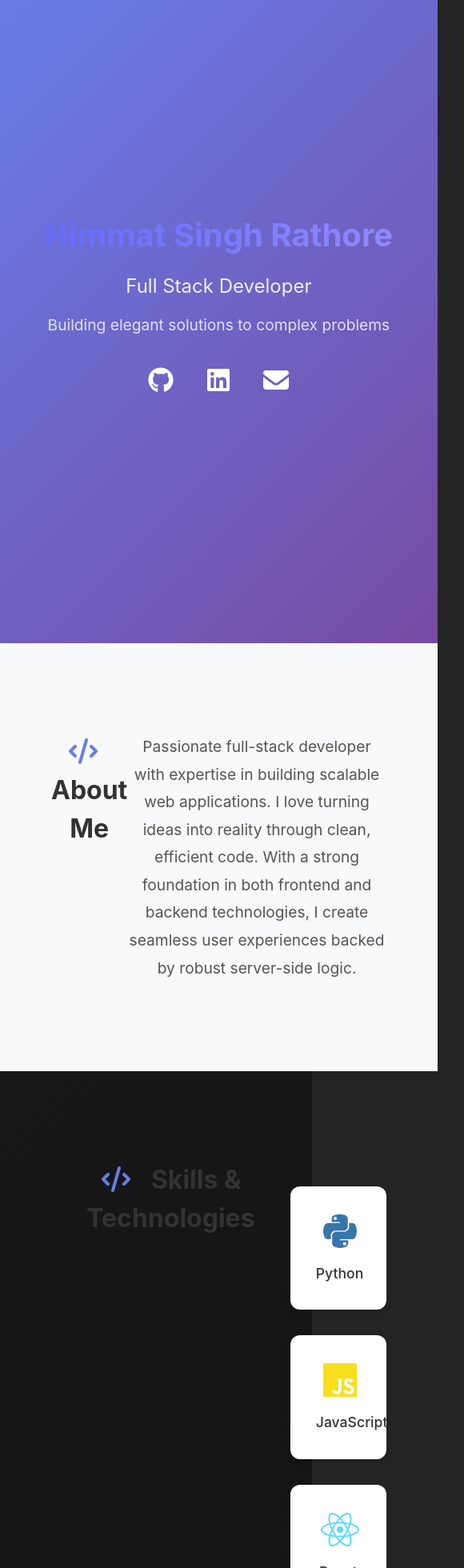
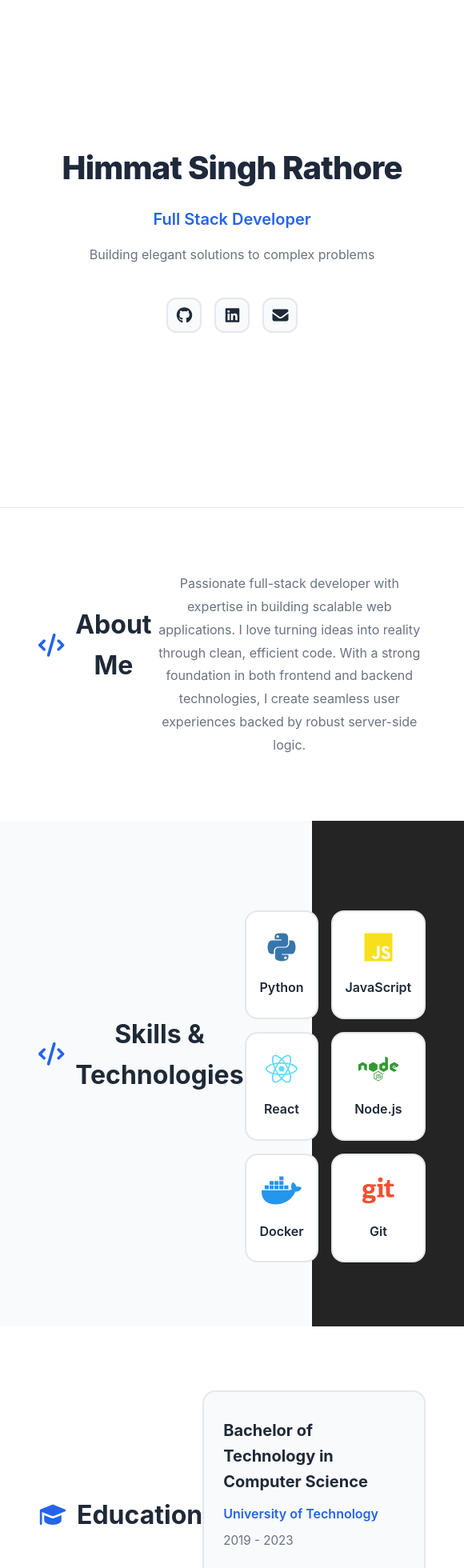
Before and after one commit to himmsrathore/flask_hello, a React app in the folder frontend/: page / in a window 390 px wide. Shown: the part 40-2000 px from the top of the page at 80% size, 580 px wide, since content can reach past the window. Built offline with nearby package versions, Linux system fonts and the light colour scheme; the HTML template or start-up script is replaced by a standard one.

Commit message:
Redesign UI with clean design and better mobile compatibility

```diff
--- a/frontend/src/App.css
+++ b/frontend/src/App.css
@@ -4,8 +4,34 @@
   box-sizing: border-box;
 }
 
+:root {
+  --primary: #2563eb;
+  --primary-dark: #1d4ed8;
+  --text-primary: #1f2937;
+  --text-secondary: #6b7280;
+  --bg-primary: #ffffff;
+  --bg-secondary: #f9fafb;
+  --border: #e5e7eb;
+  --shadow-sm: 0 1px 2px 0 rgba(0, 0, 0, 0.05);
+  --shadow-md: 0 4px 6px -1px rgba(0, 0, 0, 0.1);
+  --shadow-lg: 0 10px 15px -3px rgba(0, 0, 0, 0.1);
+  --shadow-xl: 0 20px 25px -5px rgba(0, 0, 0, 0.1);
+}
+
+body {
+  font-family: -apple-system, BlinkMacSystemFont, 'Segoe UI', 'Roboto', 'Oxygen',
+    'Ubuntu', 'Cantarell', 'Fira Sans', 'Droid Sans', 'Helvetica Neue',
+    sans-serif;
+  -webkit-font-smoothing: antialiased;
+  -moz-osx-font-smoothing: grayscale;
+  color: var(--text-primary);
+  background: var(--bg-secondary);
+  line-height: 1.6;
+}
+
 .portfolio {
   width: 100%;
+  min-height: 100vh;
 }
 
 /* Hero Section */
@@ -14,62 +40,76 @@
   display: flex;
   align-items: center;
   justify-content: center;
-  background: linear-gradient(135deg, #667eea 0%, #764ba2 100%);
-  color: white;
-  text-align: center;
-  padding: 2rem;
+  background: var(--bg-primary);
+  padding: 2rem 1rem;
+  border-bottom: 1px solid var(--border);
 }
 
 .hero-content {
   max-width: 800px;
+  text-align: center;
 }
 
 .name {
-  font-size: 4rem;
-  font-weight: 700;
+  font-size: clamp(2.5rem, 8vw, 4.5rem);
+  font-weight: 800;
   margin-bottom: 1rem;
-  animation: fadeInUp 0.8s ease-out;
+  color: var(--text-primary);
+  letter-spacing: -0.02em;
+  animation: fadeInUp 0.6s ease-out;
 }
 
 .title {
-  font-size: 2rem;
+  font-size: clamp(1.25rem, 4vw, 2rem);
   margin-bottom: 1rem;
-  opacity: 0.9;
-  animation: fadeInUp 0.8s ease-out 0.2s backwards;
+  color: var(--primary);
+  font-weight: 600;
+  animation: fadeInUp 0.6s ease-out 0.1s backwards;
 }
 
 .tagline {
-  font-size: 1.2rem;
-  opacity: 0.8;
-  margin-bottom: 2rem;
-  animation: fadeInUp 0.8s ease-out 0.4s backwards;
+  font-size: clamp(1rem, 2vw, 1.25rem);
+  color: var(--text-secondary);
+  margin-bottom: 2.5rem;
+  animation: fadeInUp 0.6s ease-out 0.2s backwards;
 }
 
 .social-links {
   display: flex;
-  gap: 2rem;
+  gap: 1.5rem;
   justify-content: center;
-  animation: fadeInUp 0.8s ease-out 0.6s backwards;
+  flex-wrap: wrap;
+  animation: fadeInUp 0.6s ease-out 0.3s backwards;
 }
 
 .social-links a {
-  color: white;
-  font-size: 2rem;
-  transition: transform 0.3s ease, opacity 0.3s ease;
+  width: 48px;
+  height: 48px;
+  display: flex;
+  align-items: center;
+  justify-content: center;
+  color: var(--text-primary);
+  background: var(--bg-secondary);
+  border: 2px solid var(--border);
+  border-radius: 12px;
+  font-size: 1.5rem;
+  transition: all 0.3s ease;
 }
 
 .social-links a:hover {
-  transform: translateY(-5px);
-  opacity: 0.8;
+  color: var(--primary);
+  border-color: var(--primary);
+  transform: translateY(-4px);
+  box-shadow: var(--shadow-lg);
 }
 
 /* Section Styles */
 section {
-  padding: 5rem 2rem;
+  padding: 5rem 1.5rem;
 }
 
 section:nth-child(even) {
-  background: #f8f9fa;
+  background: var(--bg-primary);
 }
 
 .container {
@@ -78,22 +118,31 @@ section:nth-child(even) {
 }
 
 h2 {
-  font-size: 2.5rem;
+  font-size: clamp(2rem, 5vw, 2.5rem);
   margin-bottom: 3rem;
   text-align: center;
-  color: #333;
+  color: var(--text-primary);
+  font-weight: 700;
+  display: flex;
+  align-items: center;
+  justify-content: center;
+  gap: 0.75rem;
 }
 
 h2 svg {
-  margin-right: 1rem;
-  color: #667eea;
+  color: var(--primary);
+  font-size: 0.9em;
 }
 
 /* About Section */
+.about {
+  background: var(--bg-primary);
+}
+
 .about p {
-  font-size: 1.2rem;
+  font-size: clamp(1rem, 2vw, 1.125rem);
   line-height: 1.8;
-  color: #555;
+  color: var(--text-secondary);
   text-align: center;
   max-width: 800px;
   margin: 0 auto;
@@ -102,23 +151,25 @@ h2 svg {
 /* Skills Section */
 .skills-grid {
   display: grid;
-  grid-template-columns: repeat(auto-fit, minmax(150px, 1fr));
-  gap: 2rem;
+  grid-template-columns: repeat(auto-fit, minmax(140px, 1fr));
+  gap: 1.5rem;
   margin-top: 2rem;
 }
 
 .skill-card {
-  background: white;
-  padding: 2rem;
-  border-radius: 12px;
+  background: var(--bg-primary);
+  padding: 2rem 1.5rem;
+  border-radius: 16px;
   text-align: center;
-  box-shadow: 0 4px 6px rgba(0, 0, 0, 0.1);
-  transition: transform 0.3s ease, box-shadow 0.3s ease;
+  border: 2px solid var(--border);
+  transition: all 0.3s ease;
+  cursor: default;
 }
 
 .skill-card:hover {
-  transform: translateY(-10px);
-  box-shadow: 0 8px 12px rgba(0, 0, 0, 0.15);
+  border-color: var(--primary);
+  transform: translateY(-8px);
+  box-shadow: var(--shadow-xl);
 }
 
 .skill-card svg {
@@ -128,43 +179,55 @@ h2 svg {
 
 .skill-card span {
   display: block;
-  font-size: 1.1rem;
-  color: #333;
-  font-weight: 500;
+  font-size: 1rem;
+  color: var(--text-primary);
+  font-weight: 600;
 }
 
 /* Education Section */
+.education {
+  background: var(--bg-primary);
+}
+
 .education-card {
-  background: white;
-  padding: 3rem;
-  border-radius: 12px;
-  box-shadow: 0 4px 6px rgba(0, 0, 0, 0.1);
+  background: var(--bg-secondary);
+  padding: 2.5rem;
+  border-radius: 16px;
+  border: 2px solid var(--border);
   max-width: 800px;
   margin: 0 auto;
+  transition: all 0.3s ease;
+}
+
+.education-card:hover {
+  border-color: var(--primary);
+  box-shadow: var(--shadow-lg);
 }
 
 .education-card h3 {
-  font-size: 1.8rem;
-  color: #667eea;
-  margin-bottom: 1rem;
+  font-size: clamp(1.25rem, 3vw, 1.5rem);
+  color: var(--text-primary);
+  margin-bottom: 0.75rem;
+  font-weight: 700;
 }
 
 .institution {
-  font-size: 1.2rem;
-  color: #555;
+  font-size: clamp(1rem, 2vw, 1.125rem);
+  color: var(--primary);
   margin-bottom: 0.5rem;
+  font-weight: 600;
 }
 
 .year {
-  font-size: 1rem;
-  color: #888;
+  font-size: 0.95rem;
+  color: var(--text-secondary);
   margin-bottom: 1rem;
 }
 
 .description {
-  font-size: 1.1rem;
-  color: #666;
-  line-height: 1.6;
+  font-size: 1rem;
+  color: var(--text-secondary);
+  line-height: 1.7;
 }
 
 /* Projects Section */
@@ -176,28 +239,33 @@ h2 svg {
 }
 
 .project-card {
-  background: white;
+  background: var(--bg-primary);
   padding: 2rem;
-  border-radius: 12px;
-  box-shadow: 0 4px 6px rgba(0, 0, 0, 0.1);
-  transition: transform 0.3s ease, box-shadow 0.3s ease;
+  border-radius: 16px;
+  border: 2px solid var(--border);
+  transition: all 0.3s ease;
+  display: flex;
+  flex-direction: column;
 }
 
 .project-card:hover {
-  transform: translateY(-5px);
-  box-shadow: 0 8px 12px rgba(0, 0, 0, 0.15);
+  border-color: var(--primary);
+  box-shadow: var(--shadow-xl);
+  transform: translateY(-4px);
 }
 
 .project-card h3 {
-  font-size: 1.5rem;
-  color: #333;
+  font-size: clamp(1.25rem, 3vw, 1.375rem);
+  color: var(--text-primary);
   margin-bottom: 1rem;
+  font-weight: 700;
 }
 
 .project-card p {
-  color: #666;
-  line-height: 1.6;
-  margin-bottom: 1rem;
+  color: var(--text-secondary);
+  line-height: 1.7;
+  margin-bottom: 1.5rem;
+  flex-grow: 1;
 }
 
 .technologies {
@@ -208,80 +276,103 @@ h2 svg {
 }
 
 .tech-tag {
-  background: #667eea;
-  color: white;
-  padding: 0.3rem 0.8rem;
-  border-radius: 20px;
-  font-size: 0.9rem;
+  background: var(--bg-secondary);
+  color: var(--primary);
+  padding: 0.4rem 0.9rem;
+  border-radius: 8px;
+  font-size: 0.875rem;
+  font-weight: 600;
+  border: 1px solid var(--border);
 }
 
 .project-links {
   display: flex;
   gap: 1rem;
+  flex-wrap: wrap;
 }
 
 .project-links a {
-  color: #667eea;
+  color: var(--primary);
   text-decoration: none;
-  font-weight: 500;
-  transition: color 0.3s ease;
+  font-weight: 600;
+  font-size: 0.95rem;
+  padding: 0.5rem 1rem;
+  border-radius: 8px;
+  border: 2px solid var(--primary);
+  transition: all 0.3s ease;
+  display: inline-flex;
+  align-items: center;
+  gap: 0.5rem;
 }
 
 .project-links a:hover {
-  color: #764ba2;
+  background: var(--primary);
+  color: white;
+  transform: translateY(-2px);
+  box-shadow: var(--shadow-md);
 }
 
 .project-links svg {
-  margin-right: 0.5rem;
+  font-size: 1rem;
 }
 
 /* Contact Section */
 .contact {
   text-align: center;
-  background: linear-gradient(135deg, #667eea 0%, #764ba2 100%);
-  color: white;
+  background: var(--bg-primary);
+  padding: 6rem 1.5rem;
 }
 
 .contact h2 {
-  color: white;
+  color: var(--text-primary);
 }
 
 .contact h2 svg {
-  color: white;
+  color: var(--primary);
 }
 
 .contact p {
-  font-size: 1.2rem;
-  margin-bottom: 2rem;
+  font-size: clamp(1rem, 2vw, 1.125rem);
+  color: var(--text-secondary);
+  margin-bottom: 2.5rem;
+  max-width: 600px;
+  margin-left: auto;
+  margin-right: auto;
 }
 
 .contact-button {
-  display: inline-block;
-  background: white;
-  color: #667eea;
-  padding: 1rem 2rem;
-  border-radius: 50px;
+  display: inline-flex;
+  align-items: center;
+  gap: 0.75rem;
+  background: var(--primary);
+  color: white;
+  padding: 1rem 2.5rem;
+  border-radius: 12px;
   text-decoration: none;
   font-weight: 600;
   font-size: 1.1rem;
-  transition: transform 0.3s ease, box-shadow 0.3s ease;
+  transition: all 0.3s ease;
+  border: 2px solid var(--primary);
 }
 
 .contact-button:hover {
+  background: var(--primary-dark);
+  border-color: var(--primary-dark);
   transform: translateY(-3px);
-  box-shadow: 0 8px 16px rgba(0, 0, 0, 0.2);
+  box-shadow: var(--shadow-lg);
 }
 
 .contact-button svg {
-  margin-right: 0.5rem;
+  font-size: 1.25rem;
 }
 
 /* Footer */
 footer {
-  background: #1a1a1a;
+  background: var(--text-primary);
   color: white;
   text-align: center;
-  padding: 2rem;
+  padding: 2rem 1rem;
+  font-size: 0.95rem;
 }
 
 /* Animations */
@@ -297,25 +388,84 @@ footer {
   }
 }
 
-/* Responsive Design */
+/* Mobile Optimizations */
 @media (max-width: 768px) {
-  .name {
-    font-size: 2.5rem;
+  section {
+    padding: 3rem 1rem;
   }
 
-  .title {
-    font-size: 1.5rem;
+  .hero {
+    min-height: 80vh;
   }
 
-  h2 {
-    font-size: 2rem;
+  .social-links a {
+    width: 44px;
+    height: 44px;
+    font-size: 1.25rem;
   }
 
   .skills-grid {
     grid-template-columns: repeat(auto-fit, minmax(120px, 1fr));
+    gap: 1rem;
+  }
+
+  .skill-card {
+    padding: 1.5rem 1rem;
+  }
+
+  .skill-card svg {
+    font-size: 2.5rem;
   }
 
   .projects-grid {
     grid-template-columns: 1fr;
+    gap: 1.5rem;
+  }
+
+  .education-card {
+    padding: 2rem 1.5rem;
+  }
+
+  .project-card {
+    padding: 1.5rem;
+  }
+
+  .contact {
+    padding: 4rem 1rem;
+  }
+
+  .contact-button {
+    padding: 0.875rem 2rem;
+    font-size: 1rem;
   }
 }
+
+@media (max-width: 480px) {
+  .skills-grid {
+    grid-template-columns: repeat(2, 1fr);
+  }
+
+  .social-links {
+    gap: 1rem;
+  }
+
+  .project-links {
+    flex-direction: column;
+  }
+
+  .project-links a {
+    justify-content: center;
+  }
+}
+
+/* Smooth scrolling */
+html {
+  scroll-behavior: smooth;
+}
+
+/* Focus styles for accessibility */
+a:focus-visible,
+button:focus-visible {
+  outline: 2px solid var(--primary);
+  outline-offset: 2px;
+}
```
